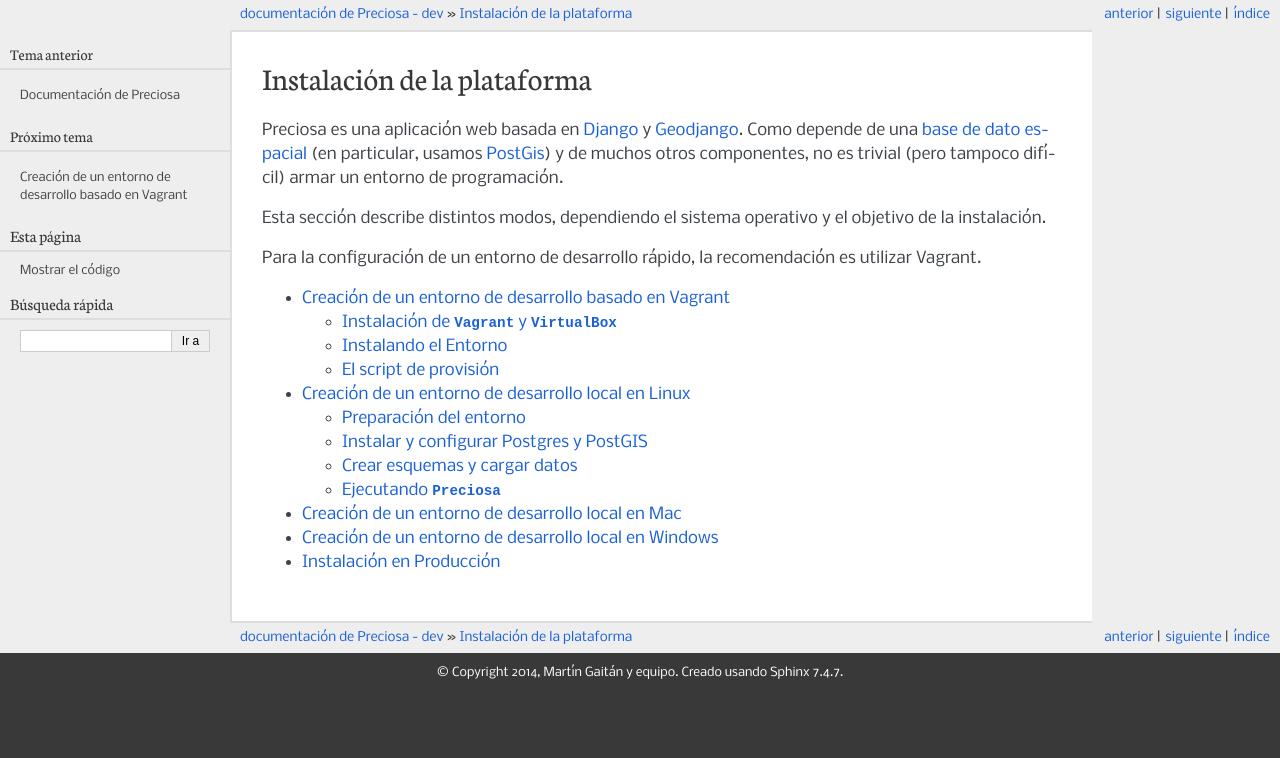
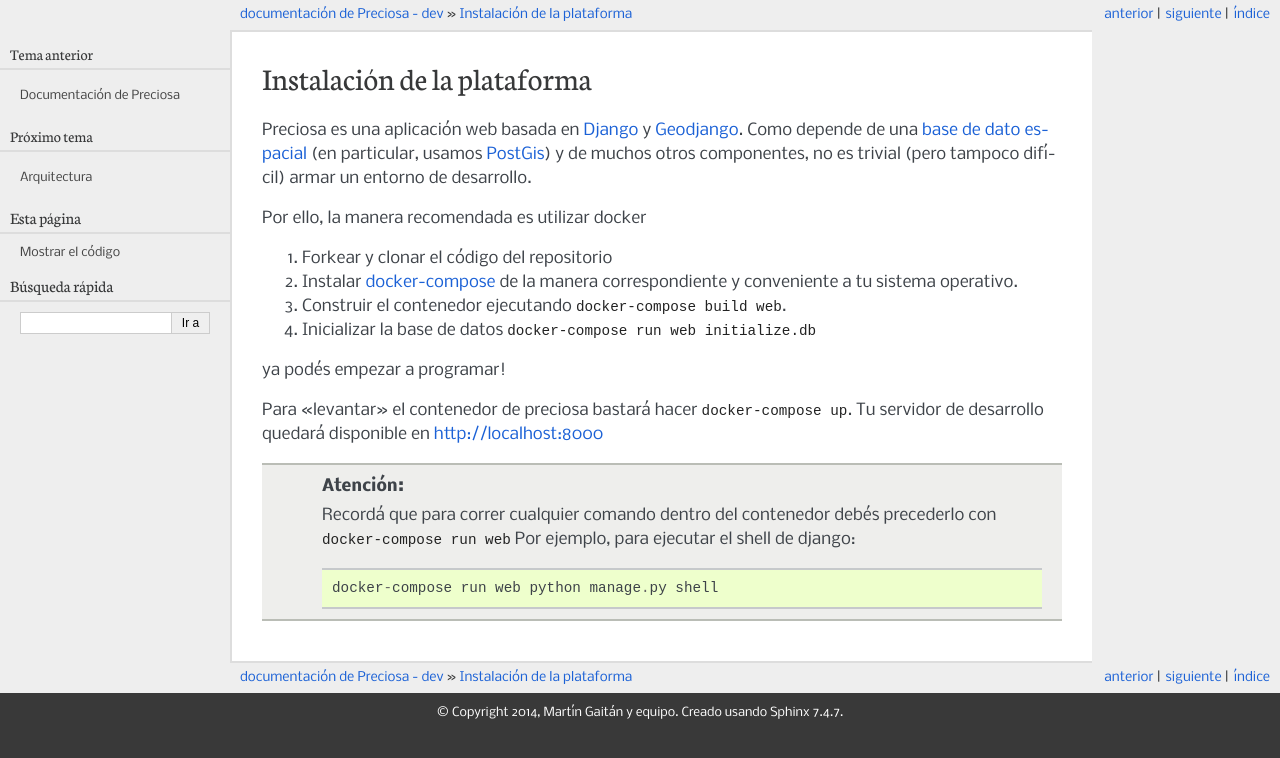
Before and after one commit to mgaitan/preciosa, a Sphinx documentation site: the page built from docs/install.rst, in a window 1280 px wide. Shown: the top 758 px of the page. Built offline with Sphinx 7.4.7, drawn with Linux system fonts in a browser that asks for light colours; pages that are not in the unit, such as notebooks, are missing from menus.

Commit message:
docker working

```diff
--- a/docker-compose.yml
+++ b/docker-compose.yml
@@ -5,9 +5,10 @@
 
 services:
   db:
+    container_name: 'postgres'
     image: mdillon/postgis
     ports:
-      - "5432:5432"
+      - "5432"
     volumes:
       - db_data:/var/lib/postgresql/data
 
@@ -19,4 +20,4 @@
       ports:
           - "8000:8000"
       links:
-        - db:postgres
+        - db
--- a/docs/install.rst
+++ b/docs/install.rst
@@ -1,21 +1,26 @@
 Instalación de la plataforma
 ============================
 
-Preciosa es una aplicación web basada en Django_ y Geodjango_. Como depende de una `base de dato espacial <http://es.wikipedia.org/wiki/Base_de_datos_espacial>`_ (en particular, usamos PostGis_) y de muchos otros componentes, no es trivial (pero tampoco difícil) armar un entorno de programación.
+Preciosa es una aplicación web basada en Django_ y Geodjango_. Como depende de una `base de dato espacial <http://es.wikipedia.org/wiki/Base_de_datos_espacial>`_ (en particular, usamos PostGis_) y de muchos otros componentes, no es trivial (pero tampoco difícil) armar un entorno de desarrollo.
 
-Esta sección describe distintos modos, dependiendo el sistema operativo y el objetivo de la instalación.
+Por ello, la manera recomendada es utilizar docker
 
-Para la configuración de un entorno de desarrollo rápido, la recomendación es utilizar Vagrant.
 
-.. toctree::
-   :maxdepth: 2
+1. Forkear y clonar el código del repositorio
+2. Instalar `docker-compose <https://docs.docker.com/compose/install/>`_ de la manera correspondiente y conveniente a tu sistema operativo.
+3. Construir el contenedor ejecutando ``docker-compose build web``.
+4. Inicializar la base de datos ``docker-compose run web initialize.db``
 
-   install_vagrant
-   install_dev_linux
-   install_dev_mac
-   install_dev_windows
-   install_produccion
+ya podés empezar a programar!
 
+Para "levantar" el contenedor de preciosa bastará hacer  ``docker-compose up``.
+Tu servidor de desarrollo quedará disponible en http://localhost:8000
+
+.. attention:: Recordá que para correr cualquier comando dentro del contenedor
+               debés precederlo con ``docker-compose run web``
+               Por ejemplo, para ejecutar el shell de django::
+
+                    docker-compose run web python manage.py shell
 
 
 .. _Django: https://djangoproject.com
```
Also changed, not shown: 1 other file.
